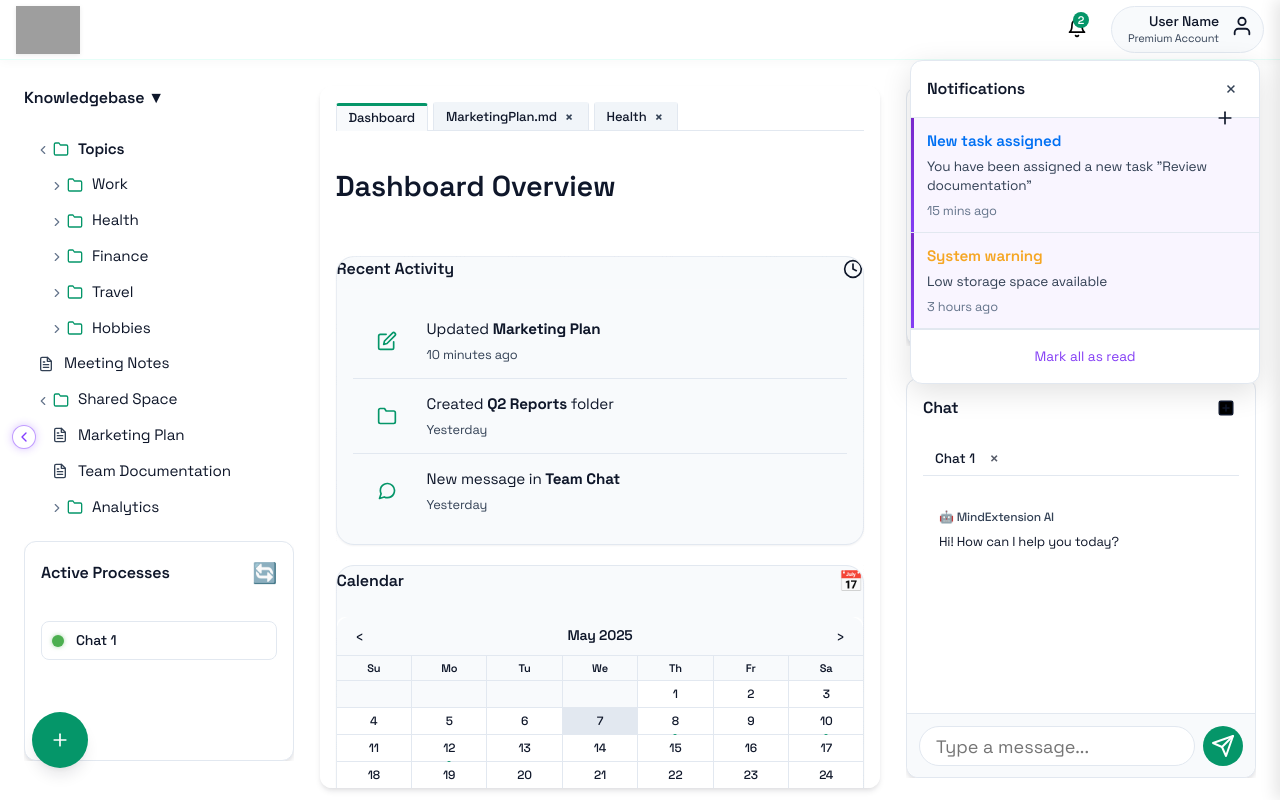
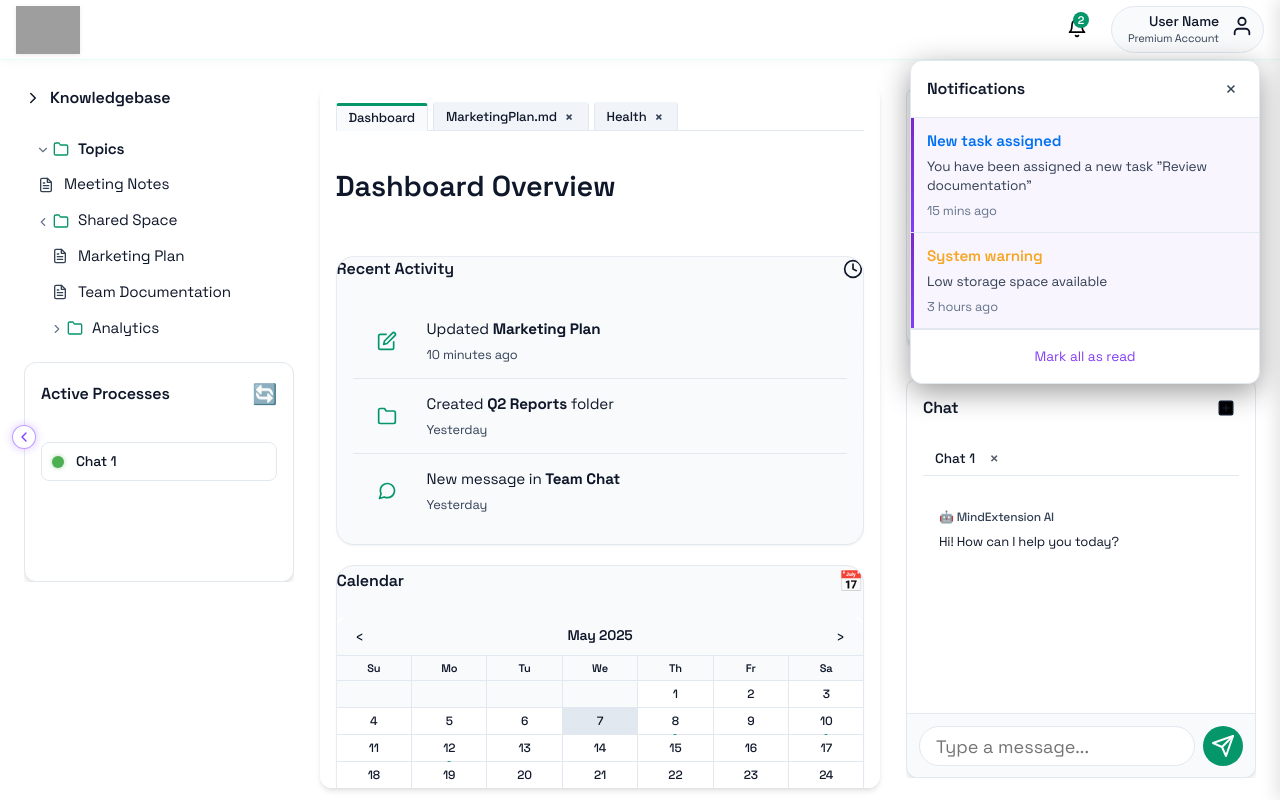
Before and after one commit to AAG-Ventures/KKexperiment, a Next.js app in the folder dashboard/: page / in a window 1280 px wide. Both pictures are taken after a click on the button "Notifications". Built offline with nearby package versions, Linux system fonts and the light colour scheme; grey boxes are pictures that could not be loaded.

Commit message:
Fix UI issues: 1) Hide plus button when notification panel is open 2) Fix Topics folder expansion behavior

```diff
--- a/dashboard/src/app/components/FileExplorer.tsx
+++ b/dashboard/src/app/components/FileExplorer.tsx
@@ -111,19 +111,14 @@ const Folder: React.FC<FolderProps> = ({
   const shouldBeExpanded = expandedFolders.includes(folder.id) || defaultExpanded;
 
   // Use state for internal tracking of expanded status
+  // Always use external state for expansion status
   const [expanded, setExpanded] = useState(shouldBeExpanded);
 
   // Use effect to respond to external expansion requests
   useEffect(() => {
-    // For topics folder, always sync with external state
-    if (folder.id === 'topics') {
+    // Always sync with external state
     setExpanded(shouldBeExpanded);
-    }
-    // For other folders, only expand if needed
-    else if (shouldBeExpanded && !expanded) {
-      setExpanded(true);
-    }
-  }, [shouldBeExpanded, expanded, folder.id]);
+  }, [shouldBeExpanded]);
 
   const isActive = selected === folder.id;
 
@@ -187,7 +182,9 @@ const Folder: React.FC<FolderProps> = ({
 
       {expanded && (
         <div className={styles.children}>
-          {folder.children.map((item) => (
+          {/* Only show children if folder is expanded according to external state */}
+          {(folder.id === 'topics' ? expandedFolders.includes('topics') : expanded) &&
+            folder.children.map((item) => (
               <div key={item.id}>
                 {isFolder(item) ? (
                   <Folder
@@ -196,6 +193,7 @@ const Folder: React.FC<FolderProps> = ({
                     selected={selected}
                     expandedFolders={expandedFolders}
                     defaultExpanded={false} // Let expandedFolders control expansion
+                    onToggleFolder={onToggleFolder}
                   />
                 ) : (
                   <File
@@ -205,7 +203,8 @@ const Folder: React.FC<FolderProps> = ({
                   />
                 )}
               </div>
-          ))}
+            ))
+          }
         </div>
       )}
     </div>
--- a/dashboard/src/app/page.module.css
+++ b/dashboard/src/app/page.module.css
@@ -462,6 +462,11 @@
   transition: all 0.2s;
 }
 
+/* Hide plus button when notification panel is open */
+.hideWhenNotifications {
+  display: none !important;
+}
+
 .stickyCreateButton:hover {
   transform: translateY(-3px) scale(1.05);
   box-shadow: 0 8px 30px rgba(var(--brand-primary-rgb), 0.4);
@@ -1324,9 +1329,9 @@
   max-height: 450px;
   background-color: var(--card-bg);
   border-radius: var(--radius-lg);
-  box-shadow: 0 8px 30px rgba(0, 0, 0, 0.12);
+  box-shadow: 0 8px 30px rgba(0, 0, 0, 0.4);
   border: 1px solid var(--border-light);
-  z-index: 1000;
+  z-index: 3000;
   display: flex;
   flex-direction: column;
   overflow: hidden;
--- a/dashboard/src/app/page.tsx
+++ b/dashboard/src/app/page.tsx
@@ -127,7 +127,7 @@ export default function Dashboard() {
   const [processes, setProcesses] = useState<Process[]>([]);
 
   // Track expanded folders in knowledgebase
-  const [expandedFolders, setExpandedFolders] = useState<string[]>(['topics']);
+  const [expandedFolders, setExpandedFolders] = useState<string[]>([]);
 
   // Function to toggle folder expansion (including Topics)
   const toggleFolderExpansion = (folderId: string) => {
@@ -1405,7 +1405,7 @@ Formulating response based on available information...`
 
           {/* Notification Panel Popup */}
           {isNotificationPanelOpen && (
-            <div ref={notificationPanelRef} className={styles.notificationPanel}>
+            <div ref={notificationPanelRef} className={styles.notificationPanel} style={{zIndex: 2000}}>
               <div className={styles.notificationPanelHeader}>
                 <h3>Notifications</h3>
                 <button
@@ -1481,9 +1481,9 @@ Formulating response based on available information...`
 
       {/* Main Layout */}
       <div className={`${styles.layout} ${isSidebarCollapsed ? styles.layoutCollapsed : ''}`}>
-        {/* Sticky Create Button */}
+        {/* Sticky Create Button - Apply hideWhenNotifications class when notification panel is open */}
         <button
-          className={styles.stickyCreateButton}
+          className={`${styles.stickyCreateButton} ${isNotificationPanelOpen ? styles.hideWhenNotifications : ''}`}
           onClick={handleOpenAddModal}
           aria-label="Create new item"
         >
@@ -1530,13 +1530,19 @@ Formulating response based on available information...`
                           }}
                         >
                           <h3
-                            style={{ cursor: 'pointer' }}
+                            style={{ cursor: 'pointer', display: 'flex', alignItems: 'center', gap: '8px' }}
                             onClick={() => {
                               // Direct toggle for the topics folder
                               toggleFolderExpansion('topics');
                             }}
                           >
-                            Knowledgebase {expandedFolders.includes('topics') ? '▼' : '►'}
+                            <span style={{ display: 'flex', alignItems: 'center' }}>
+                              {expandedFolders.includes('topics') ?
+                                <ChevronDownIcon size={18} /> :
+                                <ChevronRightIcon size={18} />
+                              }
+                            </span>
+                            Knowledgebase
                           </h3>
                         </div>
                         {/* File Explorer Component */}
@@ -2097,6 +2103,7 @@ This marketing plan provides a comprehensive framework for achieving our busines
                   <div className={styles.widgetBox}>
                     <div className={styles.widgetHeader}>
                       <h3>My Tasks</h3>
+                      {!isNotificationPanelOpen && (
                         <button
                           className={styles.newTabButton}
                           title="Add New Task"
@@ -2105,6 +2112,7 @@ This marketing plan provides a comprehensive framework for achieving our busines
                         >
                           <PlusIcon size={20} />
                         </button>
+                      )}
                     </div>
                     <div className={styles.tasksContainer}>
                       {/* Active Tasks */}
```
Lines whose indentation alone changed are shown as unchanged.
